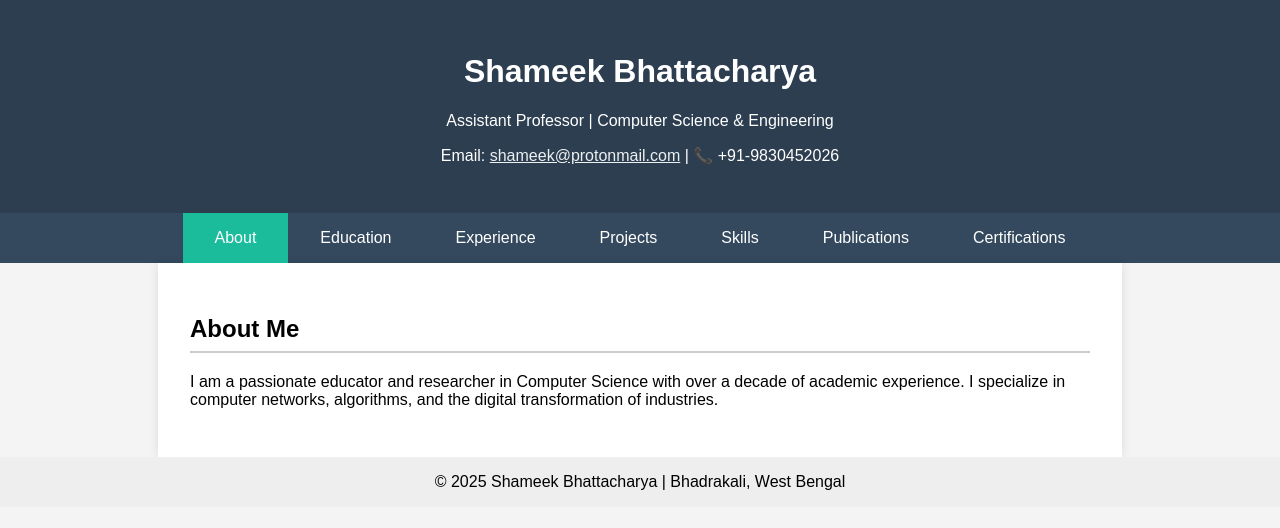
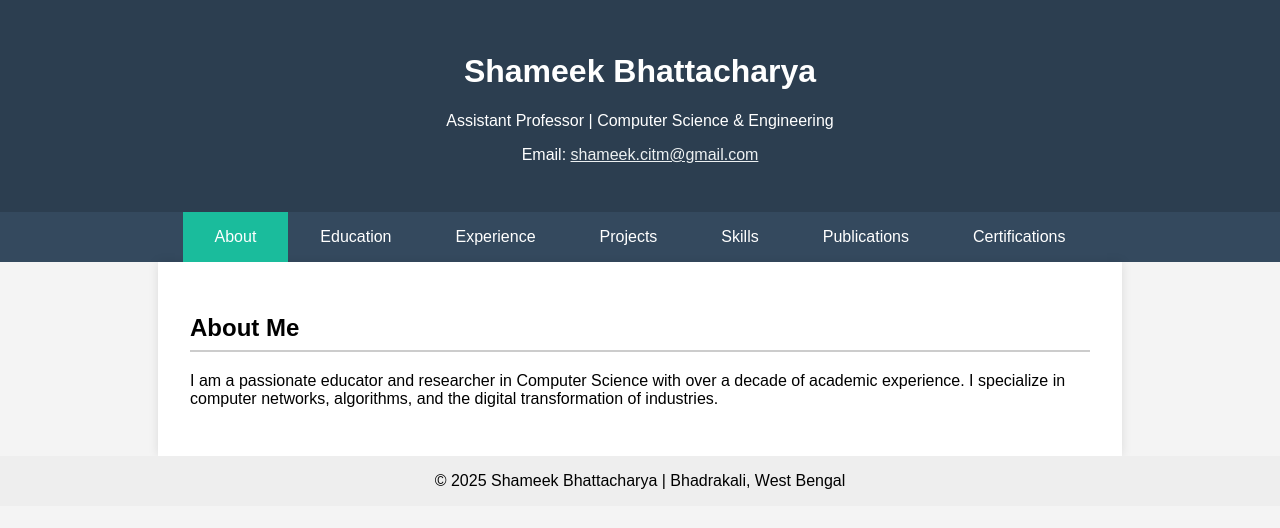
Before and after one commit to shameek-cse/shameek-cse.github.io, a plain HTML site: page index.html in a window 1280 px wide. Drawn offline with Linux system fonts and the light colour scheme.

Commit message:
Update index.html

```diff
--- a/index.html
+++ b/index.html
@@ -58,7 +58,7 @@
   <header>
     <h1>Shameek Bhattacharya</h1>
     <p>Assistant Professor | Computer Science & Engineering</p>
-    <p>Email: <a href="mailto:shameek@protonmail.com" style="color: #ecf0f1;">shameek@protonmail.com</a> | 📞 +91-9830452026</p>
+    <p>Email: <a href="mailto:shameek.citm@gmail.com" style="color: #ecf0f1;">shameek.citm@gmail.com</a> </p>
   </header>
 
   <nav>
```
